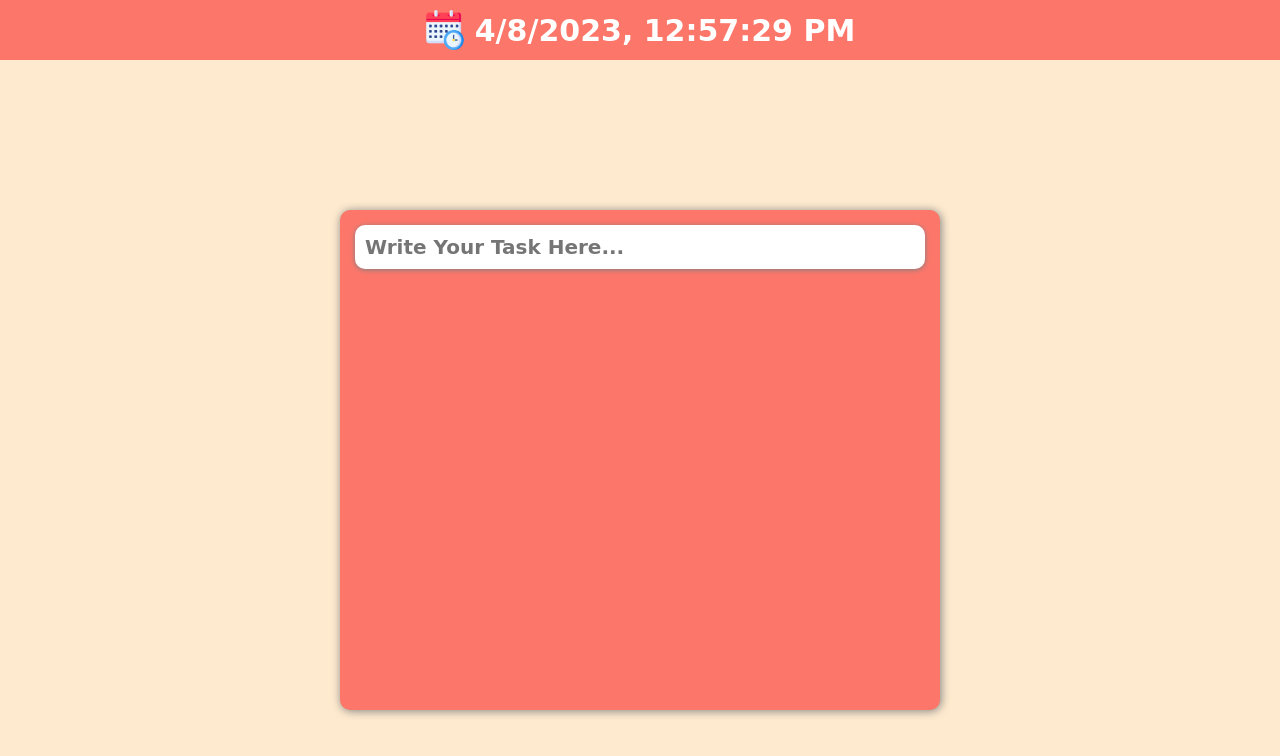
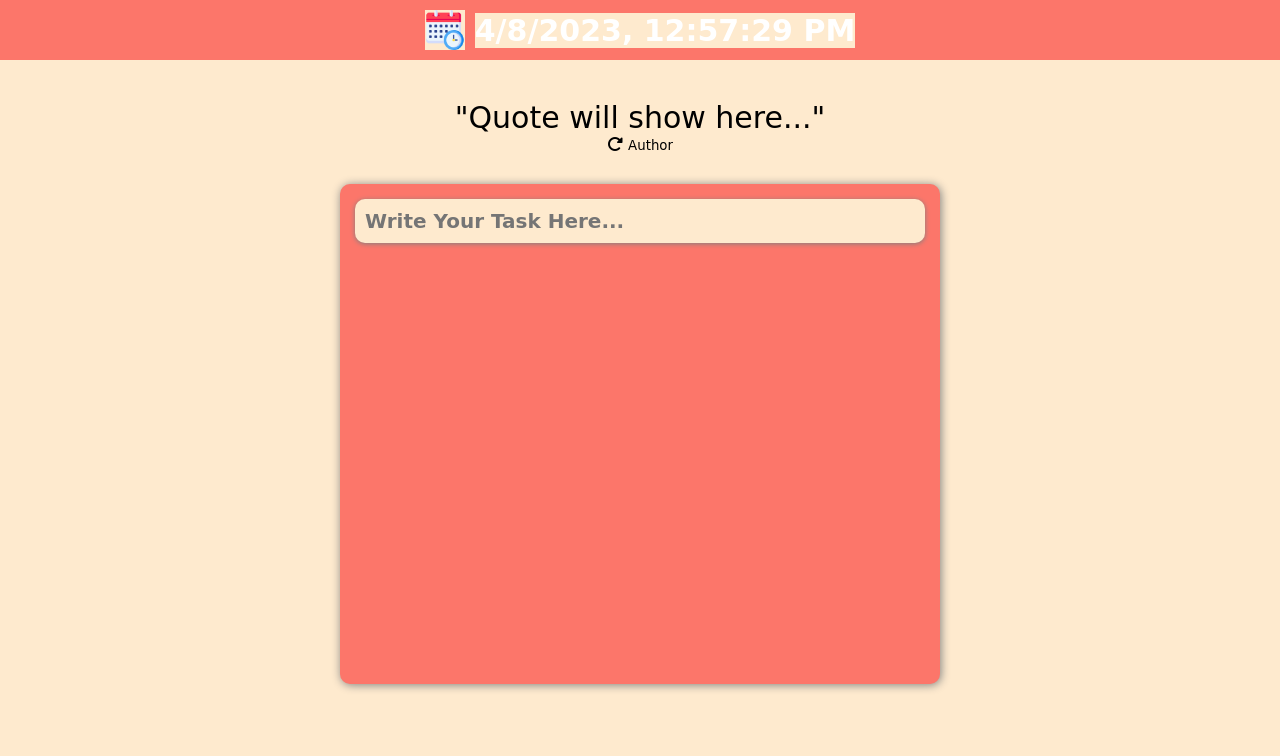
Before and after one commit to aasifantue007/to-do-website-v1.0, a plain HTML site: page index.html in a window 1280 px wide. Drawn offline with Linux system fonts and the light colour scheme; a web font is replaced by a local one.

Commit message:
quote added

```diff
--- a/index.html
+++ b/index.html
@@ -14,8 +14,16 @@
     <span id="time"></span>
 
     </div>
-    <main>
+    <div class="quote-container">
+            <div class="quote-box">
+                <p id="quote" class="quote">"Quote will show here..."</p>
+                <i id="btn" class="fa-solid fa-rotate-right"></i>
+                <small id="auther">Author</small>
 
+            </div>
+    </div>
+
+     <div class="box-container">
      <div class="box">
         <input type="text" id="item" autofocus placeholder="Write Your Task Here...">
         <ol id="to-do-box">
@@ -23,7 +31,7 @@
         </ol>
 
      </div>
-    </main>
+    </div>
 <script src="script.js"></script>
 <script src="https://kit.fontawesome.com/7b39a2ac99.js" crossorigin="anonymous"></script>
 </body>
--- a/script.js
+++ b/script.js
@@ -41,3 +41,22 @@ setInterval(() =>{
     let d = new Date();
     time.innerHTML = d.toLocaleString();
 },1000)
+
+
+// Show Quote //
+
+const quote = document.querySelector("#quote");
+const author = document.querySelector("#author");
+const btn = document.querySelector("#btn");
+
+
+btn.addEventListener('click', getQuote)
+
+function getQuote() {
+    fetch('http://api.quotable.io/random')
+    .then(res => res.json())
+    .then(data => {
+        quote.innerHTML = data.content;
+    })
+
+}
--- a/style.css
+++ b/style.css
@@ -4,6 +4,8 @@
     margin: 0px;
     box-sizing: border-box;
     font-family: 'Tilt Neon', cursive;
+    background-color: #feeace;
+
 
 }
 
@@ -17,6 +19,15 @@ main{
 
 
 }
+
+.box-container{
+    display: flex;
+    justify-content: center;
+    align-items: center;
+    margin-top: 20px;
+    background-color: #feeace;
+}
+
 .box{
     width: 600px;
     min-height: 500px;
@@ -85,3 +96,24 @@ main{
     margin-right: 10px;
 
 }
+
+.quote-container{
+    display: flex;
+    align-items: center;
+    justify-content: center;
+    background-color:  #feeace;
+    padding-top: 30px;
+}
+
+.quote-box{
+    padding: 10px;
+    text-align: center;
+    font-family: 'Tilt Neon', cursive;
+}
+.auther{
+    font-size: 10px;
+}
+
+.quote{
+    font-size: 30px;
+}
```
